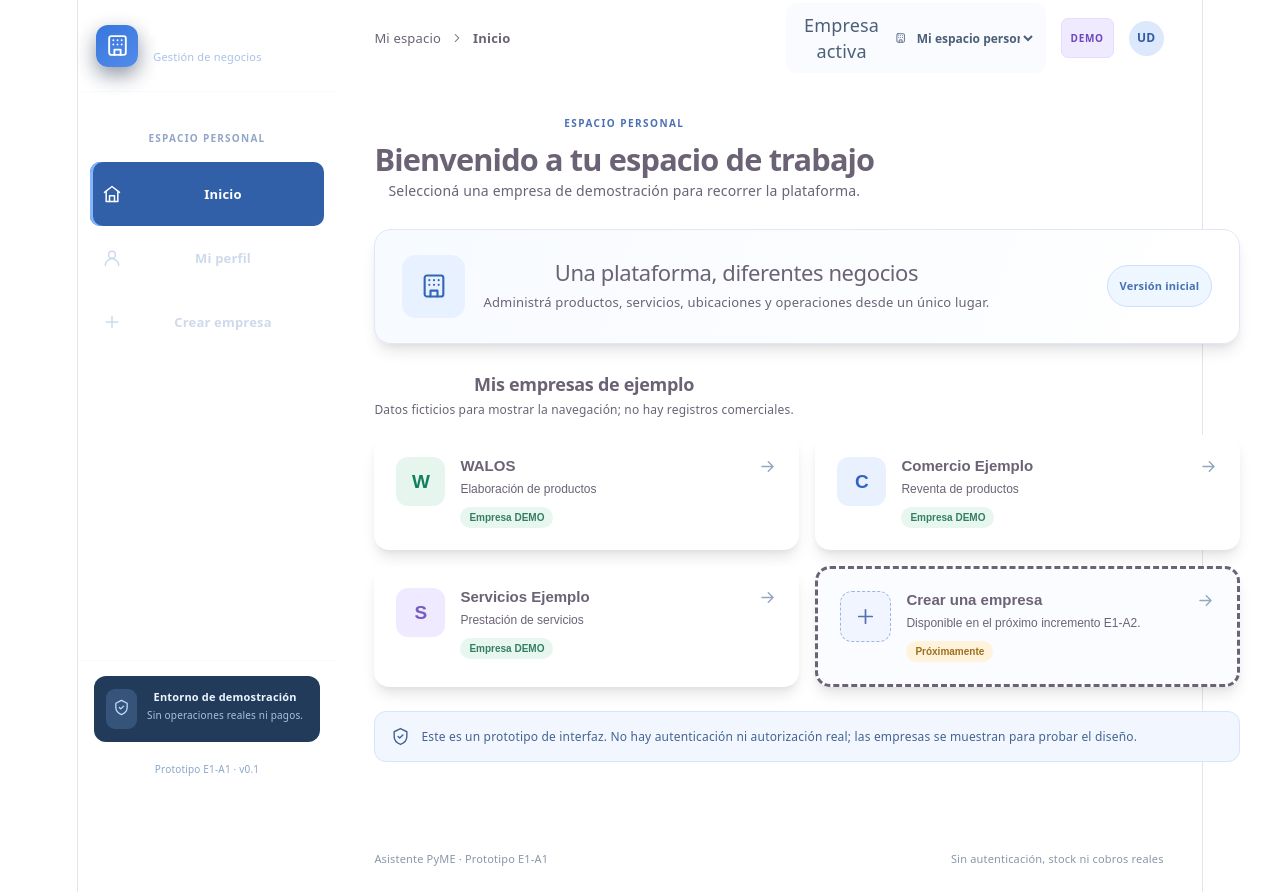
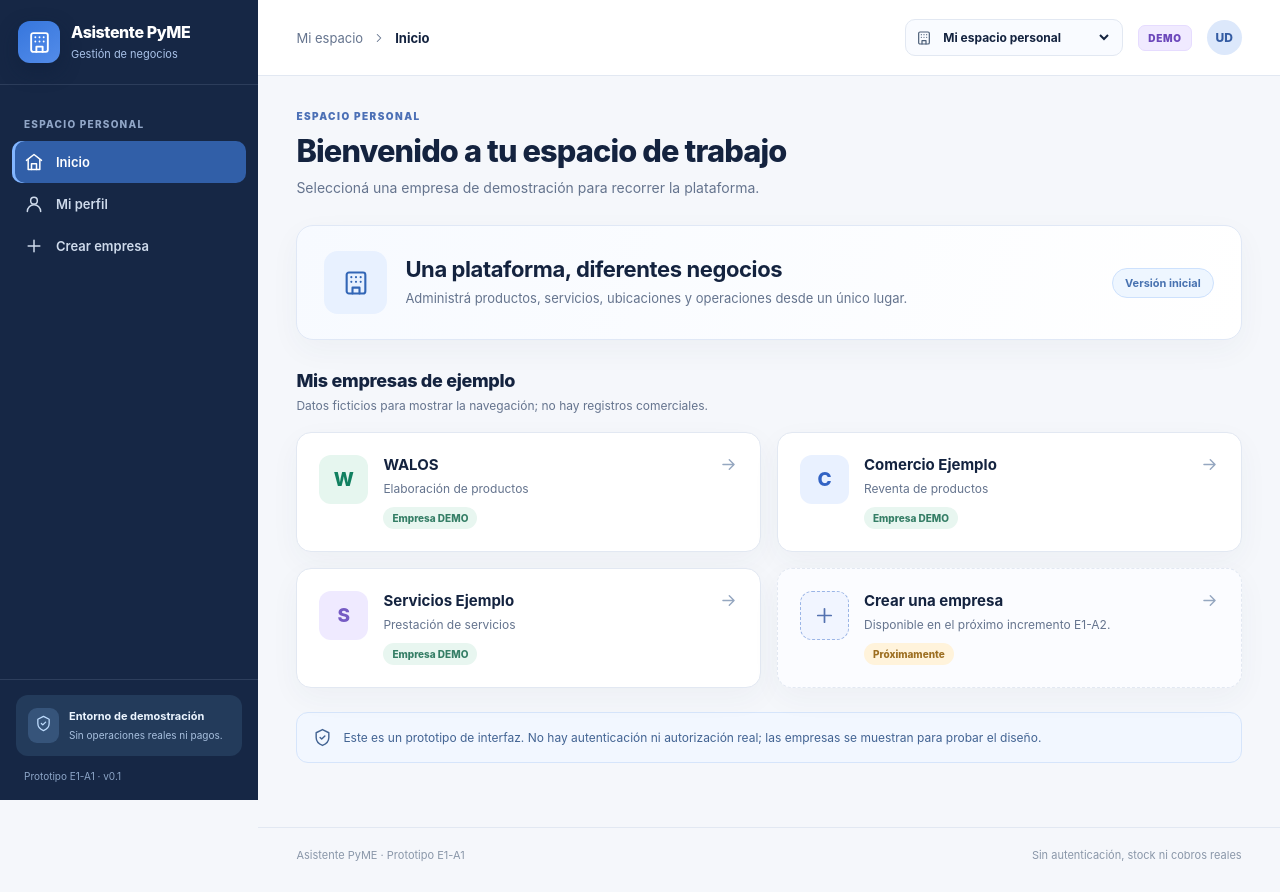
Before and after one commit to Jorge10192/TP-Programacion2-UNSAM-2C2026, a React (Vite) app in the folder plataforma-pyme/frontend/: page / in a window 1280 px wide. Built offline with nearby package versions, Linux system fonts and the light colour scheme.

Commit message:
style(frontend): reset global y metadatos de prototipo DEMO

```diff
--- a/plataforma-pyme/frontend/src/index.css
+++ b/plataforma-pyme/frontend/src/index.css
@@ -1,111 +1,24 @@
 :root {
-  --text: #6b6375;
-  --text-h: #08060d;
-  --bg: #fff;
-  --border: #e5e4e7;
-  --code-bg: #f4f3ec;
-  --accent: #aa3bff;
-  --accent-bg: rgba(170, 59, 255, 0.1);
-  --accent-border: rgba(170, 59, 255, 0.5);
-  --social-bg: rgba(244, 243, 236, 0.5);
-  --shadow:
-    rgba(0, 0, 0, 0.1) 0 10px 15px -3px, rgba(0, 0, 0, 0.05) 0 4px 6px -2px;
-
-  --sans: system-ui, 'Segoe UI', Roboto, sans-serif;
-  --heading: system-ui, 'Segoe UI', Roboto, sans-serif;
-  --mono: ui-monospace, Consolas, monospace;
-
-  font: 18px/145% var(--sans);
-  letter-spacing: 0.18px;
-  color-scheme: light dark;
-  color: var(--text);
-  background: var(--bg);
+  font-family: Inter, "Segoe UI", system-ui, -apple-system, Arial, sans-serif;
+  color: #14233f;
+  background: #f5f7fb;
   font-synthesis: none;
   text-rendering: optimizeLegibility;
   -webkit-font-smoothing: antialiased;
-  -moz-osx-font-smoothing: grayscale;
-
-  @media (max-width: 1024px) {
-    font-size: 16px;
-  }
+  --ink: #14233f;
+  --muted: #65748e;
+  --line: #e2e8f2;
+  --nav: #162745;
+  --nav-hover: #29476e;
+  --bg: #f5f7fb;
+  --shadow: 0 10px 30px rgba(38,58,92,.045);
 }
-
-@media (prefers-color-scheme: dark) {
-  :root {
-    --text: #9ca3af;
-    --text-h: #f3f4f6;
-    --bg: #16171d;
-    --border: #2e303a;
-    --code-bg: #1f2028;
-    --accent: #c084fc;
-    --accent-bg: rgba(192, 132, 252, 0.15);
-    --accent-border: rgba(192, 132, 252, 0.5);
-    --social-bg: rgba(47, 48, 58, 0.5);
-    --shadow:
-      rgba(0, 0, 0, 0.4) 0 10px 15px -3px, rgba(0, 0, 0, 0.25) 0 4px 6px -2px;
-  }
-
-  #social .button-icon {
-    filter: invert(1) brightness(2);
-  }
-}
-
-#root {
-  width: 1126px;
-  max-width: 100%;
-  margin: 0 auto;
-  text-align: center;
-  border-inline: 1px solid var(--border);
-  min-height: 100svh;
-  display: flex;
-  flex-direction: column;
-  box-sizing: border-box;
-}
-
-body {
-  margin: 0;
-}
-
-h1,
-h2 {
-  font-family: var(--heading);
-  font-weight: 500;
-  color: var(--text-h);
-}
-
-h1 {
-  font-size: 56px;
-  letter-spacing: -1.68px;
-  margin: 32px 0;
-  @media (max-width: 1024px) {
-    font-size: 36px;
-    margin: 20px 0;
-  }
-}
-h2 {
-  font-size: 24px;
-  line-height: 118%;
-  letter-spacing: -0.24px;
-  margin: 0 0 8px;
-  @media (max-width: 1024px) {
-    font-size: 20px;
-  }
-}
-p {
-  margin: 0;
-}
-
-code,
-.counter {
-  font-family: var(--mono);
-  display: inline-flex;
-  border-radius: 4px;
-  color: var(--text-h);
-}
-
-code {
-  font-size: 15px;
-  line-height: 135%;
-  padding: 4px 8px;
-  background: var(--code-bg);
-}
+* { box-sizing: border-box; }
+html { min-width: 320px; min-height: 100%; }
+body { margin: 0; min-width: 320px; background: var(--bg); }
+button, input, select, textarea { font: inherit; }
+button { cursor: pointer; }
+a { color: inherit; }
+button:focus-visible, a:focus-visible, select:focus-visible, input:focus-visible { outline: 3px solid #7caff7; outline-offset: 3px; }
+#root { min-height: 100vh; }
+.sr-only { position: absolute; height: 1px; width: 1px; overflow: hidden; clip: rect(0,0,0,0); white-space: nowrap; }
```
